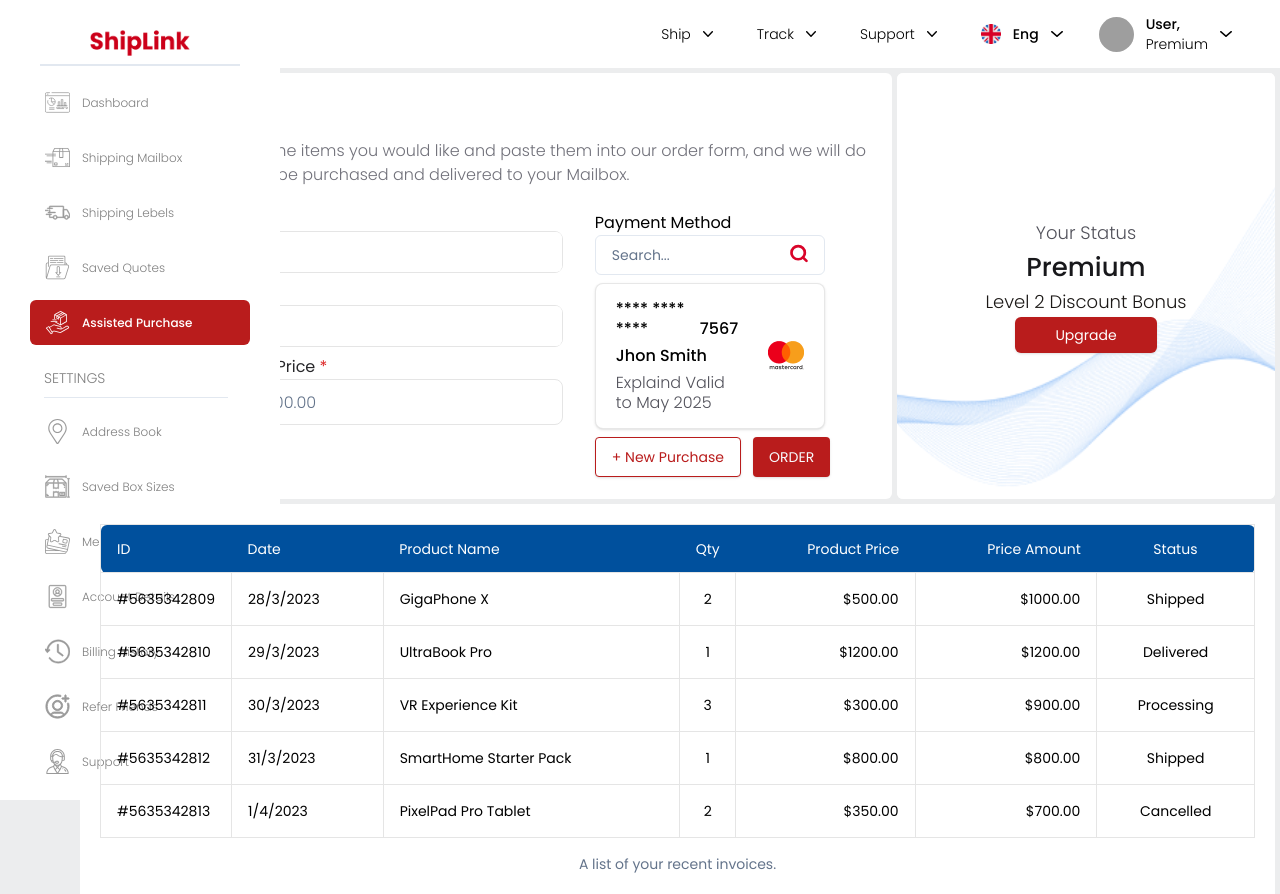
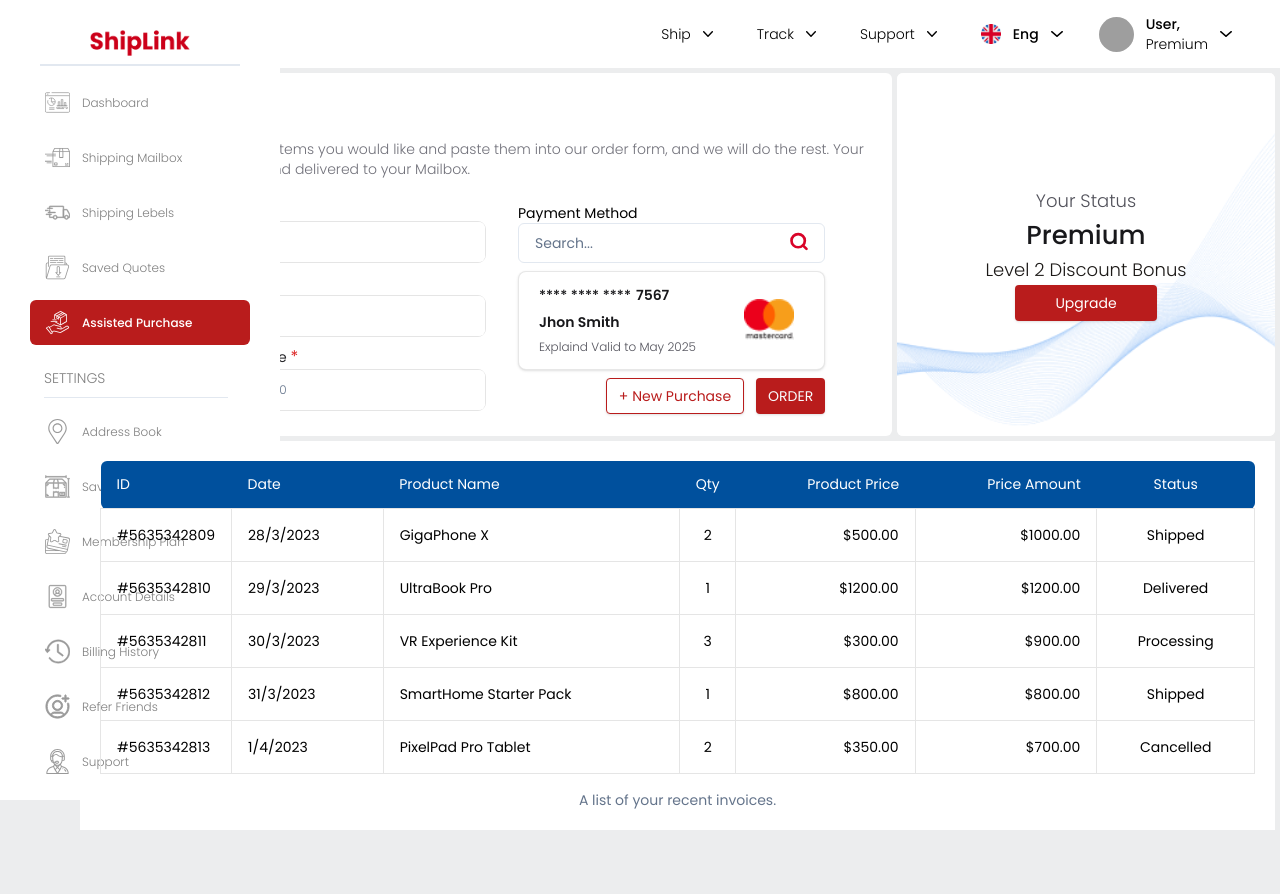
Before and after one commit to sahrilputra/Shiplink, a Next.js app: page /assisted-purchase in a window 1280 px wide. After the commit the page ends 830 px from the top, so only its background shows below. Built offline with nearby package versions, Linux system fonts and the light colour scheme; grey boxes are pictures that could not be loaded.

Commit message:
revision assisted purchase v2

```diff
--- a/app/(dashboard)/assisted-purchase/components/Details/OrderDetails.jsx
+++ b/app/(dashboard)/assisted-purchase/components/Details/OrderDetails.jsx
@@ -21,43 +21,43 @@ export const OrderDetails = ({ data, onClose }) => {
                 </div>
                 <div className="flex-col w-full gap-[5px] flex px-[20px] py-[10px]  ">
                     <div className="flex flex-row justify-between w-full text-gray-500">
-                        <p className='w-[50%] text-black'>Payments Method</p>
-                        <p className='w-[50%]'>Visa, *** 3372</p>
+                        <p className='w-[50%] text-black text-sm'>Payments Method</p>
+                        <p className='w-[50%] text-sm'>Visa, *** 3372</p>
                     </div>
                     <div className="flex flex-row w-full text-gray-500">
-                        <p className='w-[50%] text-black'>Date</p>
-                        <p className='w-[50%]'>{data?.date}</p>
+                        <p className='w-[50%] text-black text-sm'>Date</p>
+                        <p className='w-[50%] text-sm'>{data?.date}</p>
                     </div>
                     <div className="flex flex-row w-full text-gray-500">
-                        <p className='w-[50%] text-black'>Product Link</p>
-                        <p className='w-[50%] text-myBlue underline'>Link</p>
+                        <p className='w-[50%] text-black text-sm'>Product Link</p>
+                        <p className='w-[50%] text-myBlue underline text-sm'>Link</p>
                     </div>
-                    <div className="flex flex-row w-full text-gray-500">
-                        <p className='w-[50%] text-black'>Product</p>
-                        <p className='w-[50%]'>{data?.productName}</p>
+                    <div className="flex flex-row w-full text-gray-500 text-sm">
+                        <p className='w-[50%] text-black text-sm'>Product</p>
+                        <p className='w-[50%] '>{data?.productName}</p>
                     </div>
-                    <div className="flex flex-row w-full text-gray-500">
-                        <p className='w-[50%] text-black'>Qty</p>
+                    <div className="flex flex-row w-full text-gray-500 text-sm">
+                        <p className='w-[50%] text-black text-sm'>Qty</p>
                         <p className='w-[50%]'>{data?.Qty}</p>
                     </div>
-                    <div className="flex flex-row w-full text-gray-500">
-                        <p className='w-[50%] text-black'>Product Price</p>
+                    <div className="flex flex-row w-full text-gray-500 text-sm">
+                        <p className='w-[50%] text-black text-sm'>Product Price</p>
                         <p className='w-[50%]'>{data?.productPrice}</p>
                     </div>
-                    <div className="flex flex-row w-full text-gray-500">
-                        <p className='w-[50%] text-black'>Total</p>
+                    <div className="flex flex-row w-full text-gray-500 text-sm">
+                        <p className='w-[50%] text-black text-sm'>Total</p>
                         <p className='w-[50%]'>{data?.priceAmount}</p>
                     </div>
-                    <div className="flex flex-row w-full text-gray-500">
-                        <p className='w-[50%] text-black'>Processing Fee</p>
+                    <div className="flex flex-row w-full text-gray-500 text-sm">
+                        <p className='w-[50%] text-black text-sm'>Processing Fee</p>
                         <p className='w-[50%]'>$80.00</p>
                     </div>
-                    <div className="flex flex-row w-full text-gray-500">
-                        <p className='w-[50%] text-black'>Total Amount</p>
+                    <div className="flex flex-row w-full text-gray-500 text-sm">
+                        <p className='w-[50%] text-black text-sm'>Total Amount</p>
                         <p className='w-[50%]'>{data?.priceAmount}</p>
                     </div>
-                    <div className="flex flex-row w-full text-gray-500">
-                        <p className='w-[50%] text-black'>Invoice</p>
+                    <div className="flex flex-row w-full text-gray-500 text-sm">
+                        <p className='w-[50%] text-black text-sm'>Invoice</p>
                         <p className='w-[50%] text-myBlue underline'>Link</p>
                     </div>
                 </div>
@@ -66,13 +66,15 @@ export const OrderDetails = ({ data, onClose }) => {
                     <Button
                         variant="redOutline"
                         onClick={onClose}
+                        size="sm"
                     >
-                        <p>Close</p>
+                        <p className='text-sm'>Close</p>
                     </Button>
                     <Button
+                        size="sm"
                         variant="destructive"
                     >
-                        <p>Order Again</p>
+                        <p className='text-sm'>Order Again</p>
                     </Button>
                 </div>
             </div>
--- a/app/(dashboard)/assisted-purchase/components/PaymentCard.jsx
+++ b/app/(dashboard)/assisted-purchase/components/PaymentCard.jsx
@@ -5,18 +5,19 @@ export const PaymentCard = () => {
     return (
         <>
             <div className="  bg-white rounded-lg shadow border border-neutral-200 border-opacity-90 w-full">
-                <div className="px-5 py-[15px]  juify-between items-center gap-[30px] inline-flex">
+                <div className="px-5 py-[15px] w-full justify-between items-center gap-[30px] inline-flex">
                     <div className="rounded-lg flex-col justify-start items-start gap-[5px] inline-flex">
                         <div className="justify-center items-end gap-[5px] inline-flex">
-                            <div className=" text-black text-base font-semibold leading-tight">**** **** **** </div>
-                            <div className=" text-black text-base font-semibold leading-tight">7567  </div>
+                            <div className=" text-zinc-900 text-sm font-semibold leading-tight">**** **** **** </div>
+                            <div className=" text-zinc-900 text-sm font-bold leading-tight">7567  </div>
                         </div>
                         <div className="flex-col justify-start items-start gap-[9px] flex">
-                            <div><span className="text-black text-base font-semibold leading-tight">Jhon Smith</span></div>
+                            <div><span className="text-zinc-900 text-sm font-bold leading-tight">Jhon Smith</span></div>
                         </div>
-                        <div className="text-zinc-600 text-base font-normal leading-tight">Explaind Valid to  May  2025 </div>
+                        <div className="text-zinc-600 text-xs font-normal leading-tight">Explaind Valid to  May  2025 </div>
                     </div>
 
+                    <div className="w-[60px] justify-end items-end ">
                         <Image
                             src={'/assets/payments/masterCard.png'}
                             width={50}
@@ -26,6 +27,7 @@ export const PaymentCard = () => {
 
                     </div>
                 </div>
+            </div>
         </>
     )
 }
--- a/app/(dashboard)/assisted-purchase/components/TableOrder/Table.jsx
+++ b/app/(dashboard)/assisted-purchase/components/TableOrder/Table.jsx
@@ -1,7 +1,14 @@
-import React from 'react'
+'use client'
+import React, { useState } from 'react'
 import { Table, TableBody, TableCell, TableHead, TableCaption, TableFooter, TableHeader, TableRow } from '@/components/ui/tableDashboard'
 
 export const AssitedTableOrder = ({ data, handleData }) => {
+    const [clickedRowId, setClickedRowId] = useState(null);
+
+    const handleDataID = (id) => {
+        handleData(id);
+        setClickedRowId((prevId) => (prevId === id ? null : id));
+    }
 
     return (
         <>
@@ -9,7 +16,6 @@ export const AssitedTableOrder = ({ data, handleData }) => {
                 <Table>
                     <TableCaption>A list of your recent invoices.</TableCaption>
                     <TableHeader>
-                        <TableRow>
                         <TableHead className="w-[100px] rounded-tl-md rounded-bl-md">ID</TableHead>
                         <TableHead>Date</TableHead>
                         <TableHead>Product Name</TableHead>
@@ -17,14 +23,15 @@ export const AssitedTableOrder = ({ data, handleData }) => {
                         <TableHead className="text-right">Product Price</TableHead>
                         <TableHead className="text-right">Price Amount</TableHead>
                         <TableHead className="text-center rounded-tr-md rounded-br-md">Status</TableHead>
-                        </TableRow>
                     </TableHeader>
                     <TableBody>
                         {data.map((item, i) => (
                             <TableRow
-                                className=""
+                                className={`${clickedRowId === item.id ? "bg-blue-300/30 " : ""} cursor-pointer`}
                                 key={item.id}
-                                onClick={() => handleData(item.id)}
+                                onClick={() =>
+                                    handleDataID(item.id)
+                                }
                             >
                                 <TableCell className="font-medium">{item.id}</TableCell>
                                 <TableCell>{item.date}</TableCell>
--- a/app/(dashboard)/assisted-purchase/page.jsx
+++ b/app/(dashboard)/assisted-purchase/page.jsx
@@ -30,7 +30,7 @@ export default function AssistedPurchasePage() {
     }
     const renderMenus = () => {
         if (clickedID !== null) {
-            return <OrderDetails key={key} data={clickedData} onClose={CloseMenus}/>
+            return <OrderDetails key={key} data={clickedData} onClose={CloseMenus} />
         } else {
             return <AdTop />
         }
@@ -41,13 +41,13 @@ export default function AssistedPurchasePage() {
                 <div className={styles.content}>
                     <div className="top">
                         <h1 className='m-2 text-xl'>Assisted Purchase</h1>
-                        <p className='text-zinc-500 text-md font-normal p-3'> Copy the link / URL of the items you would like and paste them into our order form, and we will do the rest. Your item will be purchased and delivered to your Mailbox.</p>
+                        <p className='text-zinc-500 text-sm font-normal p-3'> Copy the link / URL of the items you would like and paste them into our order form, and we will do the rest. Your item will be purchased and delivered to your Mailbox.</p>
                     </div>
                     <div className={`${styles.forms} w-full form flex flex-row flex-wrap gap-8 p-3`}>
-                        <div className=" flex-col w-[60%] justify-start items-center gap-2 inline-flex ">
+                        <div className=" flex-col w-[50%] justify-start items-center gap-2 inline-flex ">
                             <div className="form w-full">
-                                <div className="text-zinc-800  font-medium leading-tight">Link of Product <span className="text-red-600 text-md font-semibold leading-tight">*</span></div>
-                                <div className="w-full rounded-lg border border-neutral-200 justify-between items-center gap-3 inline-flex">
+                                <div className="text-zinc-800  font-medium leading-tight text-sm">Link of Product <span className="text-red-600 text-md font-semibold leading-tight">*</span></div>
+                                <div className="w-full rounded-lg border border-neutral-200 justify-between items-center gap-3 inline-flex ">
                                     <div className="pl-[10px]">
                                         <LinkIcons
                                             width={15}
@@ -55,38 +55,38 @@ export default function AssistedPurchasePage() {
                                         />
                                     </div>
                                     <Input
-                                        className="outline-none w-full border-none  text-zinc-500 text-sm font-normal leading-tight"
+                                        className="outline-none w-full border-none text-zinc-500 text-xs font-normal leading-tight"
                                         placeholder="Copy your link"
                                     />
                                 </div>
                             </div>
                             <div className="form w-full">
-                                <div><span className="text-zinc-800 text-md font-medium  leading-tight">Name of Product </span><span className="text-red-600 text-md font-medium  leading-tight">*</span></div>
+                                <div><span className="text-zinc-800 text-sm font-medium ">Name of Product </span><span className="text-red-600 text-md font-medium  leading-tight">*</span></div>
                                 <div className=" w-full rounded-lg border border-neutral-200 justify-between items-center gap-3 inline-flex">
                                     <Input
-                                        className="outline-none w-full border-none  text-zinc-500 text-md font-normal leading-tight"
+                                        className="outline-none w-full border-none  text-zinc-500 text-xs font-normal leading-tight"
                                         placeholder="Name of Product"
                                     />
                                 </div>
                             </div>
                             <div className="flex w-full gap-5 flex-row justify-normal items-baseline">
                                 <div className="form w-[20%]">
-                                    <div><span className="text-zinc-800 text-md font-medium  leading-tight">Qty </span><span className="text-red-600 text-md font-medium leading-tight">*</span></div>
-                                    <div className="py-[2px] w-full rounded-lg border border-neutral-200 justify-between items-center gap-3 inline-flex">
+                                    <div><span className="text-zinc-800 text-sm font-medium  leading-tight">Qty </span><span className="text-red-600 text-md font-medium leading-tight">*</span></div>
+                                    <div className=" w-full rounded-lg border border-neutral-200 justify-between items-center gap-3 inline-flex">
                                         <Input
                                             type="number"
-                                            className="outline-none w-full border-none  text-zinc-500 text-md font-normal leading-tight"
+                                            className="outline-none w-full border-none  text-zinc-500 text-xs font-normal leading-tight"
                                             placeholder="1"
                                         />
                                     </div>
                                 </div>
                                 <div className="form w-[80%]">
-                                    <div><span className="text-zinc-800 text-md font-medium   leading-tight">Product Price </span><span className="text-red-600 text-md font-medium   leading-tight">*</span></div>
-                                    <div className="py-[2px] w-full rounded-lg border border-neutral-200 justify-between items-center gap-3 inline-flex">
-                                        <p className=' text-zinc-600 px-3'>$</p>
+                                    <div><span className="text-zinc-800 text-sm font-medium  leading-tight">Product Price </span><span className="text-red-600 text-md font-medium   leading-tight">*</span></div>
+                                    <div className=" w-full rounded-lg border border-neutral-200 justify-between items-center gap-3 inline-flex">
+                                        <p className=' text-zinc-600 px-3 text-xs'>$</p>
                                         <Input
                                             type="number"
-                                            className="outline-none w-full border-none  text-zinc-500 text-md font-normal leading-tight"
+                                            className="outline-none w-full border-none  text-zinc-500 text-xs font-normal leading-tight"
                                             placeholder="100.00"
                                         />
                                     </div>
@@ -95,20 +95,24 @@ export default function AssistedPurchasePage() {
 
                         </div>
 
-                        <div className=" flex-col w-[30%] justify-start items-start gap-2 inline-flex">
+                        <div className=" flex-col w-[40%] justify-start items-start gap-2 inline-flex">
                             <div className=" justify-start w-full flex flex-col">
-                                <h2>Payment Method</h2>
+                                <h2 className='text-sm'>Payment Method</h2>
                                 <SearchPayments className="w-full" />
                             </div>
                             <PaymentCard />
-                            <div className="w-full gap-3 justify-start items-center flex-row flex">
+                            <div className="w-full gap-3 justify-end items-center flex-row flex">
                                 <Button
-                                    variant="redOutline">
-                                    + New Purchase
+                                    variant="redOutline"
+                                    size="sm"
+                                    >
+                                    <p className="text-sm">+ New Purchase</p>
                                 </Button>
                                 <Button
-                                    variant="destructive">
-                                    <p>ORDER</p>
+                                    variant="destructive"
+                                    size="sm"
+                                >
+                                    <p className="text-sm">ORDER</p>
                                 </Button>
                             </div>
                         </div>
--- a/components/ui/button.jsx
+++ b/components/ui/button.jsx
@@ -27,7 +27,7 @@ const buttonVariants = cva(
       },
       size: {
         default: "h-10 px-4 py-2 rounded",
-        sm: "h-9 rounded-md px-3",
+        sm: "h-9 rounded-sm px-3",
         lg: "h-11 rounded-md px-8",
         icon: "h-10 w-10 rounded-md",
       },
--- a/components/ui/searchBar.jsx
+++ b/components/ui/searchBar.jsx
@@ -18,7 +18,7 @@ export const SearchBar = () => {
 export const SearchPayments = () => {
     return (
         <div className="relative w-[100%]">
-            <Input type="text" placeholder="Search..." className="pr-12 pl-4" />
+            <Input type="text" placeholder="Search..." className="pr-12 pl-4" text-sm />
             <div className="absolute top-0 bottom-0 w-6 h-6 my-auto text-gray-500 right-3"  >
                 <SearchIcon
                     width={20}
--- a/components/ui/tableDashboard.jsx
+++ b/components/ui/tableDashboard.jsx
@@ -37,7 +37,7 @@ const TableRow = React.forwardRef(({ className, ...props }, ref) => (
   <tr
     ref={ref}
     className={cn(
-      "rounded-md border border-neutral-200 transition-colors hover:bg-muted/50 data-[state=selected]:bg-muted",
+      "rounded-md border border-neutral-200 transition-colors hover:bg-muted/60 data-[state=selected]:bg-muted",
       className
     )}
     {...props} />
@@ -58,7 +58,7 @@ TableHead.displayName = "TableHead"
 const TableCell = React.forwardRef(({ className, ...props }, ref) => (
   <td
     ref={ref}
-    className={cn("p-4 align-middle rounded-md border border-neutral-200    [&:has([role=checkbox])]:pr-0", className)}
+    className={cn("p-4 align-middle border border-neutral-200    [&:has([role=checkbox])]:pr-0", className)}
     {...props} />
 ))
 TableCell.displayName = "TableCell"
```
Lines whose indentation alone changed are shown as unchanged.
